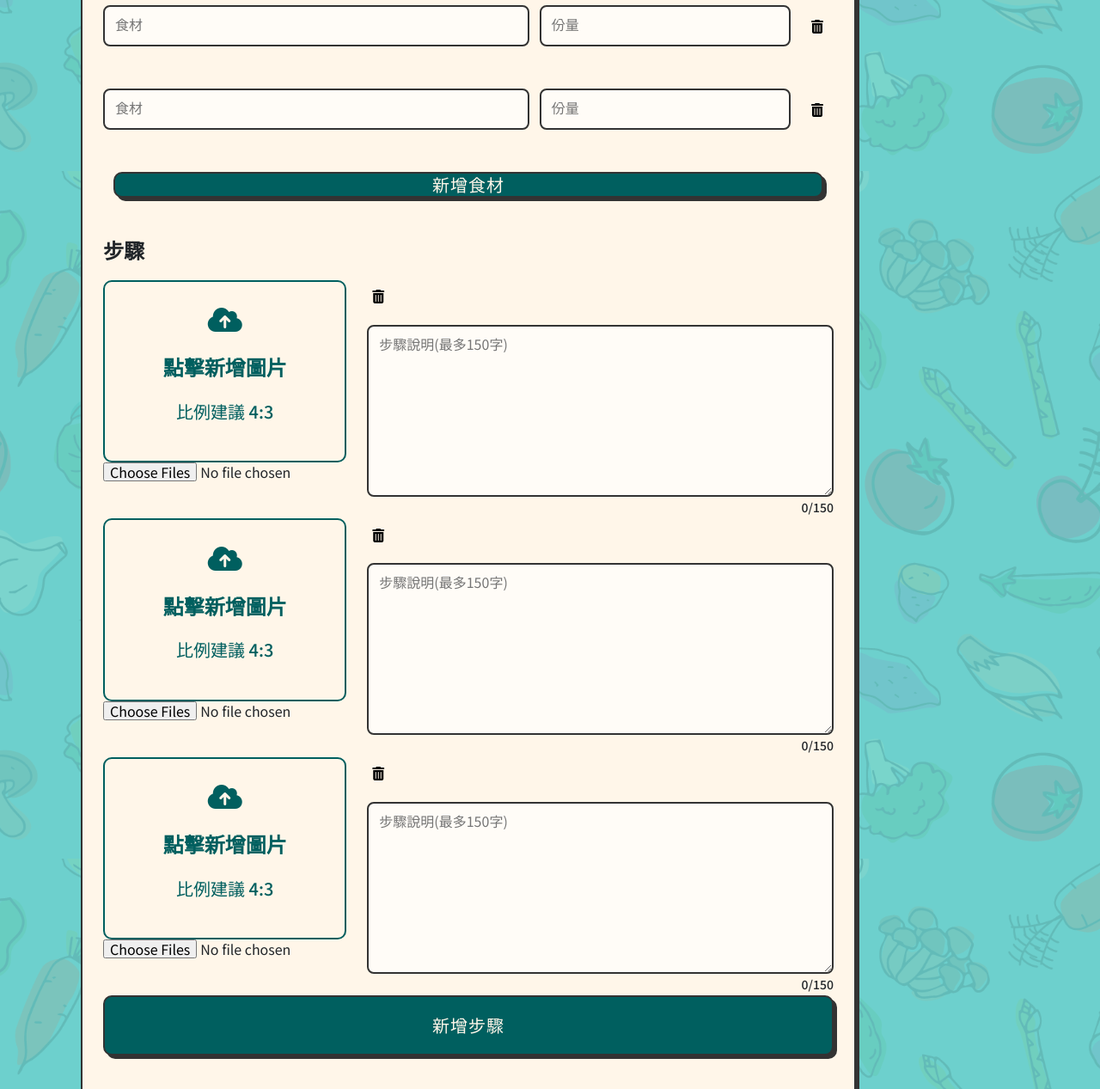
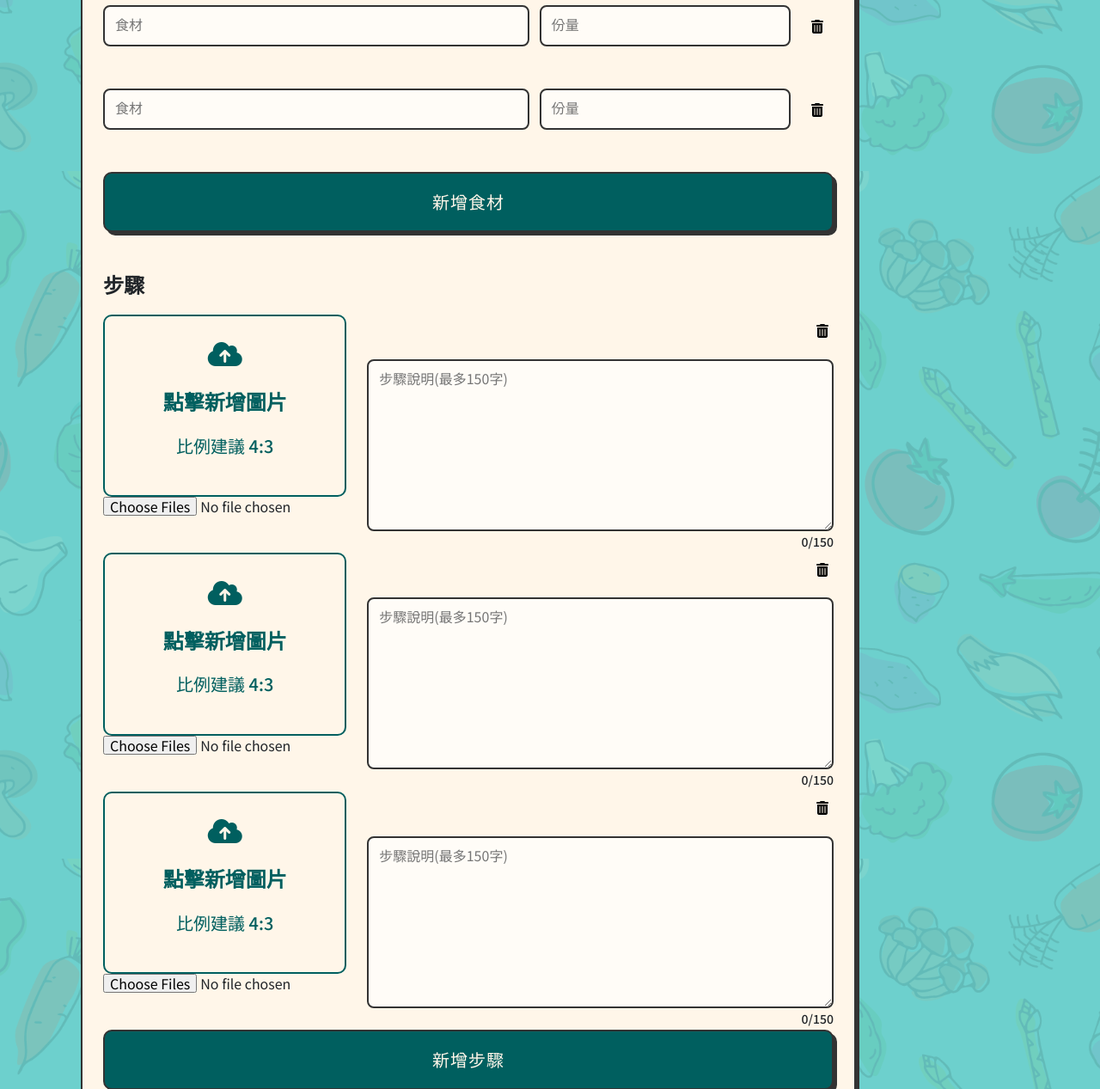
Before and after one commit to lem0602/bearsu, a PHP site: page /write_recipes.php in a window 1280 px wide. Shown: the part 1401-2668 px from the top of the page at 86% size. Run offline with PHP 8.4, Linux system fonts and the light colour scheme; data comes from the database, SQL or seed files in the repository; data that the repository does not hold is empty.

Commit message:
[ update ] php

```diff
--- a/css/write_recipes.css
+++ b/css/write_recipes.css
@@ -450,8 +450,12 @@ select#ingredientsSize, select#ingredientsTime {
     width: auto;
 }
 
-.addIngBtn h3 {
-    width: 100%;
+.formHolder {
+    padding: 0;
+}
+
+#addIngredientsBtn h3 {
+    margin: 20px auto;
 }
 
 .detail-box {
@@ -478,7 +482,8 @@ select#ingredientsSize, select#ingredientsTime {
 .step .header {
     height: 38px;
     display: flex;
-    justify-content: space-between;
+    /* justify-content: space-between; */
+    justify-content: flex-end;
     align-items: center;
     margin-bottom: 14px;
 }
--- a/write_recipes.php
+++ b/write_recipes.php
@@ -213,7 +213,6 @@ if ($totalRows > 0) {
                                             </div>
                                             <div class="textarea col-12 col-md">
                                                 <div class="header">
-
                                                     <button class="del-step-instructions" type="button" aria-label="刪除步驟說明" onclick="event.currentTarget.closest('.li_list').remove()">
                                                         <i class="fa-solid fa-trash-can"></i>
                                                     </button>
```
